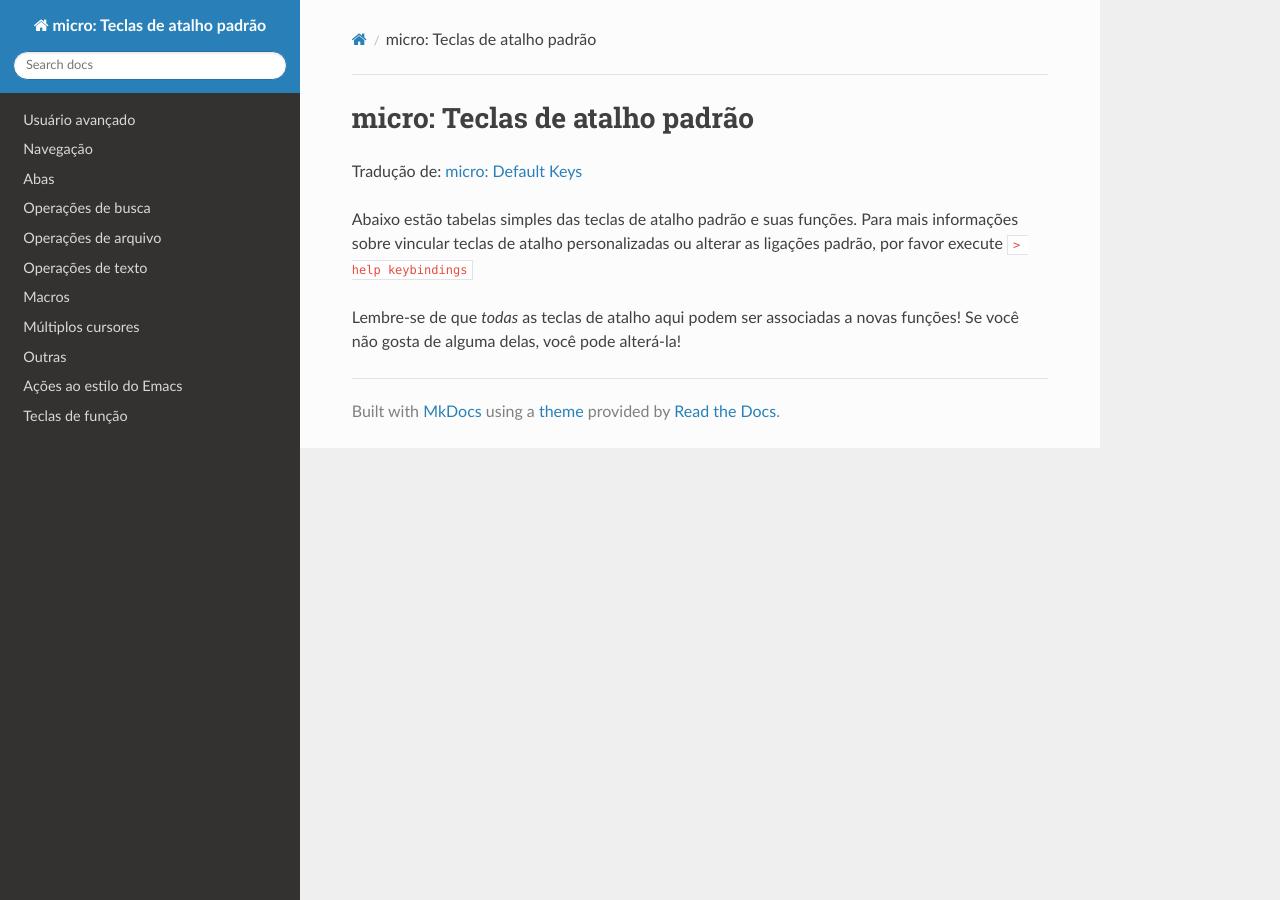
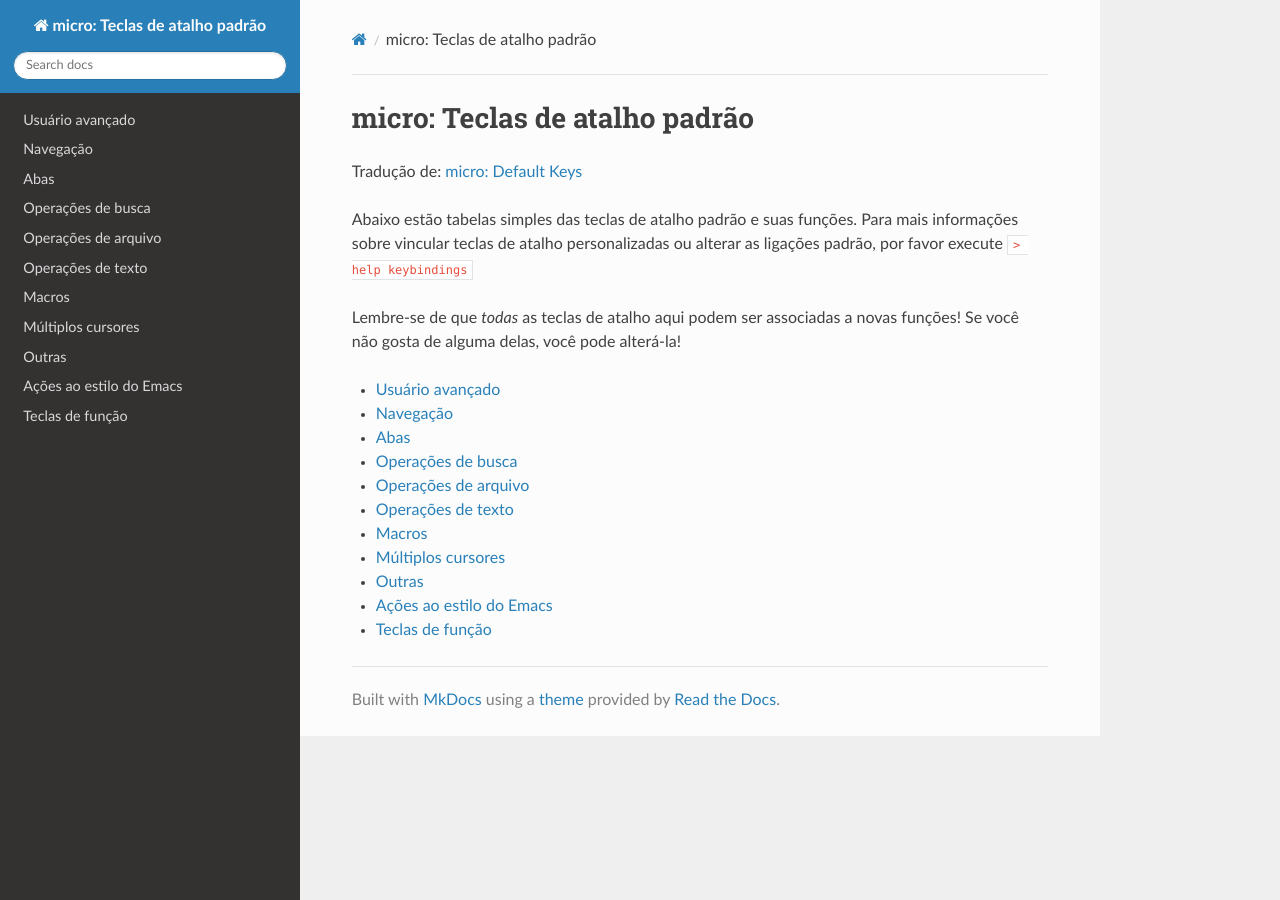
Before and after one commit to mange-ifrn/mange-micro, an MkDocs documentation site: the page built from docs/index.md, in a window 1280 px wide. Built offline with MkDocs 1.6.1, drawn with Linux system fonts in a browser that asks for light colours; nearby versions of some CDN libraries.

Commit message:
add: Sumário na página inicial

```diff
--- a/docs/index.md
+++ b/docs/index.md
@@ -5,3 +5,16 @@
 Abaixo estão tabelas simples das teclas de atalho padrão e suas funções. Para mais informações sobre vincular teclas de atalho personalizadas ou alterar as ligações padrão, por favor execute `> help keybindings`
 
 Lembre-se de que *todas* as teclas de atalho aqui podem ser associadas a novas funções! Se você não gosta de alguma delas, você pode alterá-la!
+
+
+- [Usuário avançado](usuario-avancado.md)
+- [Navegação](navegacao.md)
+- [Abas](abas.md)
+- [Operações de busca](operacoes-de-busca.md)
+- [Operações de arquivo](operacoes-de-arquivo.md)
+- [Operações de texto](operacoes-de-texto.md)
+- [Macros](macros.md)
+- [Múltiplos cursores](multiplos-cursores.md)
+- [Outras](outras.md)
+- [Ações ao estilo do Emacs](acoes-ao-estilo-do-emacs.md)
+- [Teclas de função](teclas-de-funcao.md)
```
